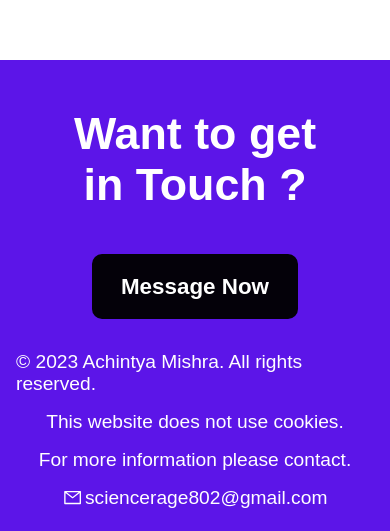
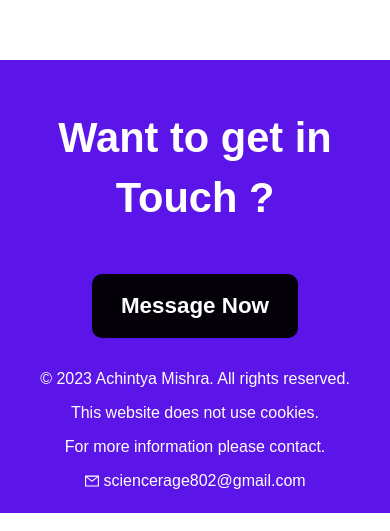
Before and after one commit to KINGACH2549/personal-portfolio, a React (Create React App) app: page / in a window 390 px wide. Shown: the part 3314-3845 px from the top of the page. Built offline with nearby package versions, Linux system fonts and the light colour scheme; no server answers.

Commit message:
chat bot responsive now

```diff
--- a/src/Components/Chatbot/Chatbot.css
+++ b/src/Components/Chatbot/Chatbot.css
@@ -116,7 +116,54 @@
     overflow-y: scroll;
     height: 70%
 }
+@media screen and (max-width:999px){
+    .chatbot-container{
+        width: 36%;
+        height: 74%;
+    }
+    .chat-inputbox textarea{
+      font-size: 1rem;
+    }
+}
+@media screen and (max-width:767px){
+    .chatbot-container{
+        width: 50%;
+        height: 76%;
+    }
+    .chat-inputbox textarea{
+      font-size: 1rem;
+    }
+}
+@media screen and (max-width:680px){
+    .chatbot-container{
+        width: 60%;
+        height: 70%;
+    }
+    .chat-inputbox textarea{
+      font-size: 1rem;
+    }
+}
+@media screen and (max-width:540px){
+    .chatbot-container{
+        width: 70%;
+        height: 70%;
+    }
+    .chat-inputbox textarea{
+      font-size: 1rem;
+    }
+}
+@media screen and (max-width:450px){
+    .chatbot-container{
+        bottom: 0;
+        right: 0;
 
+        width: 90%;
+        height: 75%;
+    }
+    .chat-inputbox textarea{
+      font-size: 1rem;
+    }
+}
 @media screen and (min-width:1000px) and (max-width :1199px){
     .chatbot-container{
         width: 28%;
--- a/src/Components/Footer/footer.css
+++ b/src/Components/Footer/footer.css
@@ -105,6 +105,7 @@
         padding:1rem;
         color:white !important;
         font-size: 2.8rem;
+        line-height: 3.8rem;
     }
 
 .copyright-footer{
@@ -136,3 +137,39 @@
 
 }
 }
+@media screen and (max-width:403px){
+    .footer-message h3{
+        /* background-color: red; */
+        /* margin-left:10rem; */
+
+        text-align: center;
+        /* display: flex;
+        gap:6rem;
+        align-items: center; */
+        /* margin-bottom: 1.5rem; */
+        padding:1rem;
+        color:white !important;
+        font-size: 2.6rem;
+        line-height: 3.8rem;
+    }
+    .copyright-footer{
+
+        font-size: 1rem;
+        margin-top: 1rem;
+        display: flex;
+        justify-content: space-between;
+        gap:1rem;
+        align-items: center;
+         flex-direction: column;
+        font-weight: 500;
+        color: white !important;
+        font-family: 'Wotfard','Wotfard-fallback',sans-serif;
+    }
+    .copyright-footer a{
+
+        font-size: 1rem;
+        color: white !important;
+        font-family: 'Wotfard','Wotfard-fallback',sans-serif;
+
+    }
+}
```
